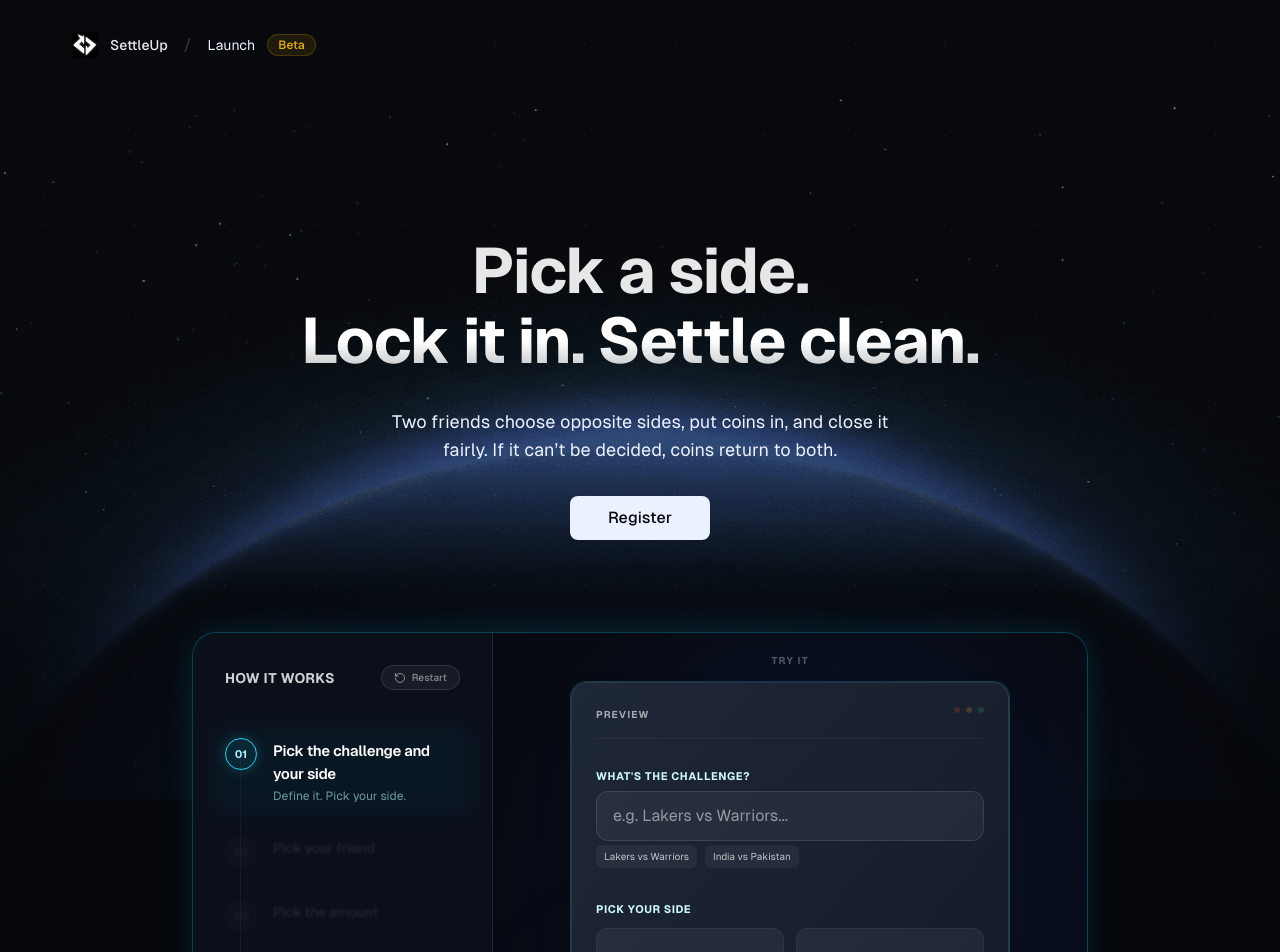
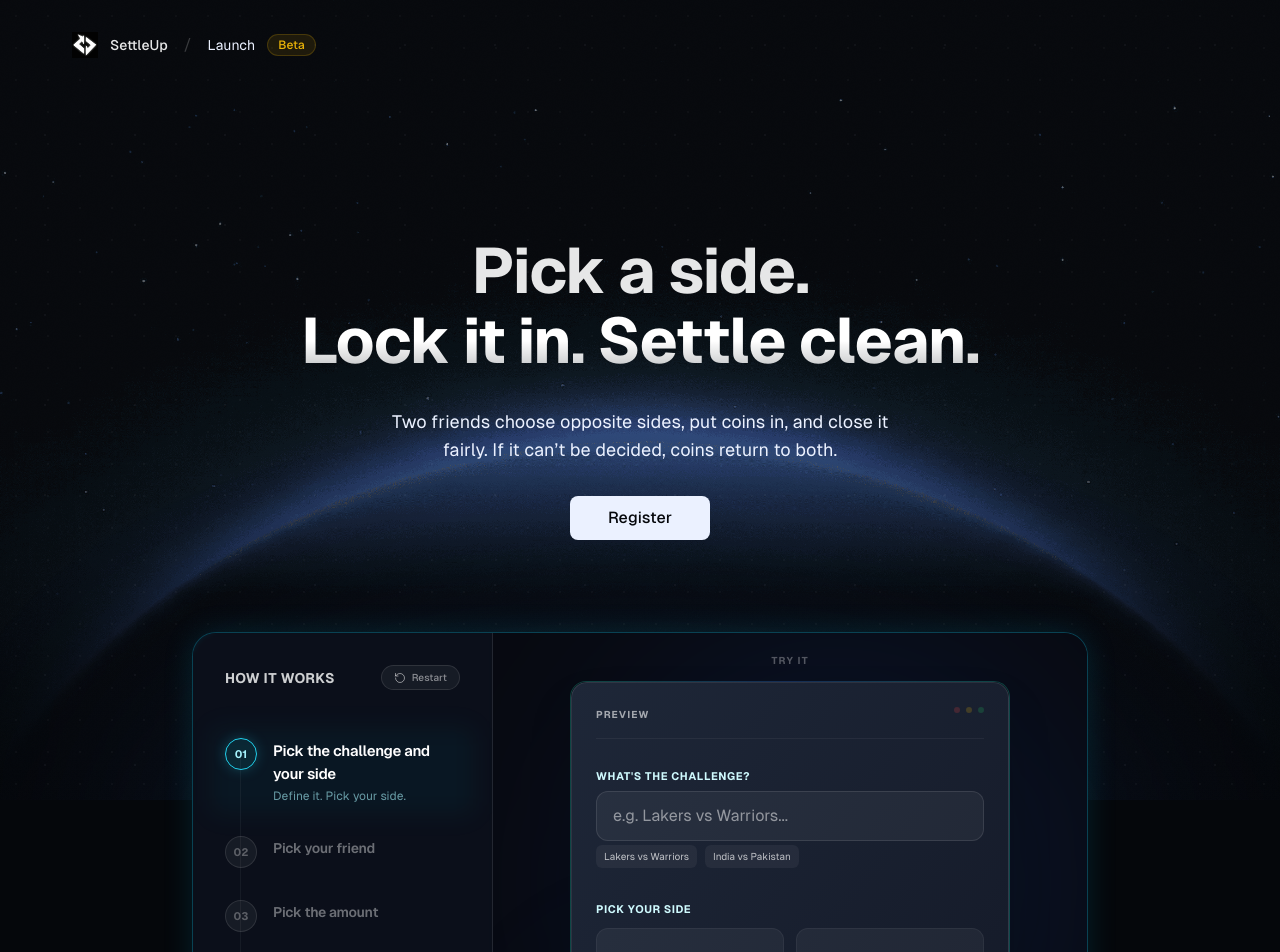
Before and after one commit to Blessan-Alex/prediction-app, a Next.js app: page / in a window 1280 px wide. Shown: the top 952 px of the page. Built offline with nearby package versions, Linux system fonts and the light colour scheme.

Commit message:
feedbacks from ayush and aniket

```diff
--- a/components/StepsRail.tsx
+++ b/components/StepsRail.tsx
@@ -16,7 +16,7 @@ const STEPS = [
     { id: 1, title: "Pick the challenge and your side", desc: "Define it. Pick your side." },
     { id: 2, title: "Pick your friend", desc: "Select who you're challenging." },
     { id: 3, title: "Pick the amount", desc: "Set the stakes." },
-    { id: 4, title: "Choose how it ends", desc: "Choose the oracle." },
+    { id: 4, title: "Choose how it ends", desc: "Choose the judge." },
     { id: 5, title: "Event ends", desc: "Time passes..." },
     { id: 6, title: "Winner gets coins", desc: "Paid out automatically." },
 ] as const;
@@ -48,14 +48,14 @@ export function StepsRail({ step, onRestart, isAnimating }: StepsRailProps) {
                     {STEPS.map((s) => {
                         const isCurrent = step === s.id;
                         const isCompleted = step > s.id;
-                        const isFuture = step < s.id;
+                        // const isFuture = step < s.id; // Removed to keep all visible
 
                         return (
                             <li
                                 key={s.id}
                                 className={cn(
                                     "flex gap-4 transition-all duration-500 relative",
-                                    isFuture ? "opacity-20 blur-[1px]" : "opacity-100 blur-0"
+                                    "opacity-100 blur-0" // Always visible
                                 )}
                                 aria-current={isCurrent ? "step" : undefined}
                             >
```
